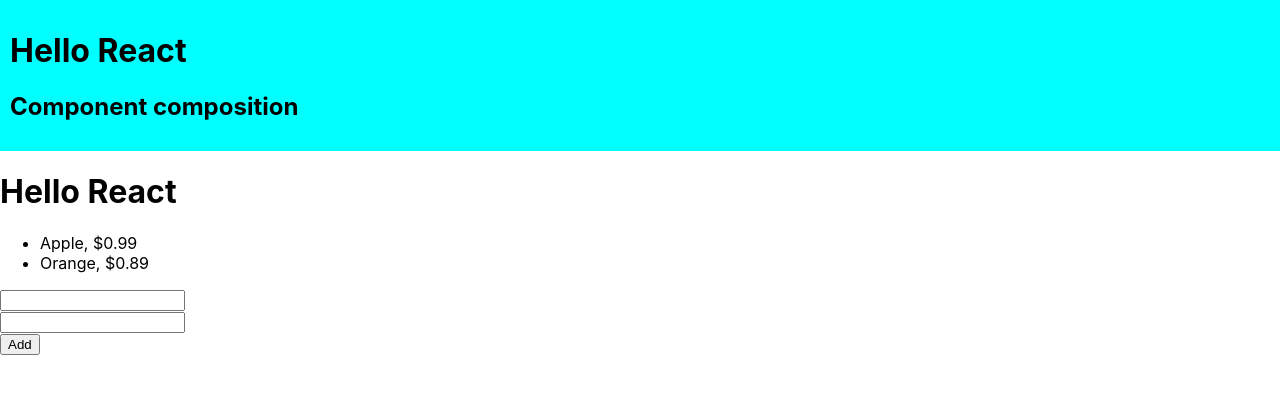
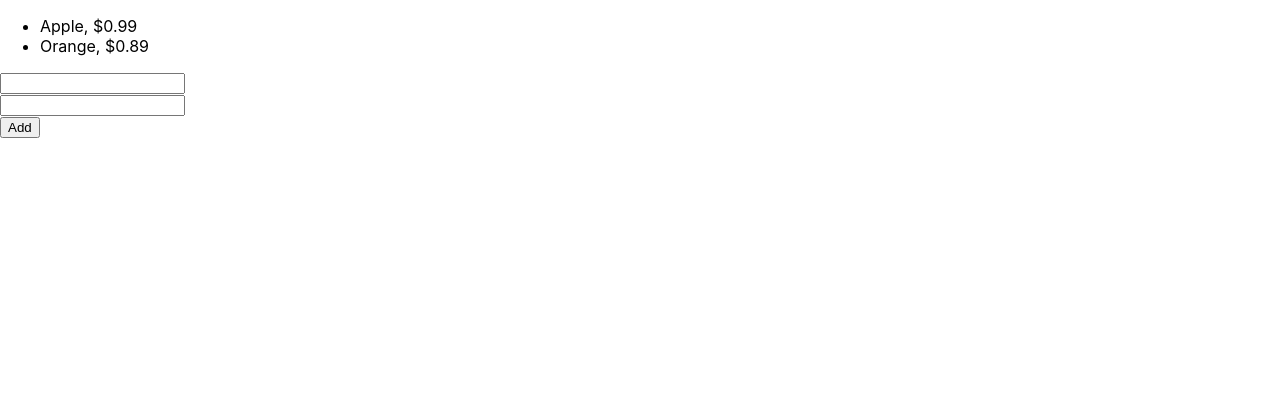
Before and after one commit to etharrra/React_em, a React (Create React App) app: page / in a window 1280 px wide. Shown: the top 394 px of the page. Built offline with nearby package versions, Linux system fonts and the light colour scheme.

Commit message:
Chapter 5 n 6 finished

```diff
--- a/src/App.js
+++ b/src/App.js
@@ -1,80 +1,119 @@
-import React from 'react';
+import React, {createRef, useState} from 'react';
 import Toolbar from './Toolbar';
 
-class Item extends React.Component {
-	render() {
-		return (
-			<li>
-				{this.props.name},
-				${this.props.price}
-			</li>
-		);
-	}
+// class Item extends React.Component {
+// 	render() {
+// 		return (
+// 			<li>
+// 				{this.props.name},
+// 				${this.props.price}
+// 			</li>
+// 		);
+// 	}
+// }
+
+const Item = ({name, price}) => {
+	return (
+		<li>{name}, ${price}</li>
+	)
 }
 
-class AddForm extends React.Component {
-	nameRef = React.createRef();
-	priceRef = React.createRef();
+// class AddForm extends React.Component {
+// 	nameRef = React.createRef();
+// 	priceRef = React.createRef();
 
-	add = () => {
-		let name = this.nameRef.current.value;
-		let price = this.priceRef.current.value;
+// 	add = () => {
+// 		let name = this.nameRef.current.value;
+// 		let price = this.priceRef.current.value;
 
-		this.props.add(name, price);
+// 		this.props.add(name, price);
+// 	}
+
+// 	render() {
+// 		return (
+// 			<div>
+// 				<input type="text" ref={this.nameRef} /><br/>
+// 				<input type="text" ref={this.priceRef} /><br/>
+// 				<button onClick={this.add}>Add</button>
+// 			</div>
+// 		)
+// 	}
+// }
+
+const App = props => {
+	let [items, setItems] = React.useState([
+		{ id: 1, name: 'Apple', price: 0.99 },
+ 		{ id: 2, name: 'Orange', price: 0.89 },
+	])
+
+	let nameRef = createRef();
+	let priceRef = createRef();
+
+	let add = () => {
+		let id = items.length + 1;
+		let name = nameRef.current.value;
+		let price = priceRef.current.value;
+
+		setItems([
+			...items,
+			{id, name, price}
+		])
 	}
 
-	render() {
-		return (
-			<div>
-				<input type="text" ref={this.nameRef} /><br/>
-				<input type="text" ref={this.priceRef} /><br/>
-				<button onClick={this.add}>Add</button>
-			</div>
-		)
-	}
+	return (
+		<div>
+			<ul>
+				{items.map(i => <Item name={i.name} price={i.price} key={i.id} />)}
+			</ul>
+			<input type="text" ref={nameRef} /><br />
+			<input type="text" ref={priceRef} /><br />
+			<button onClick={add}>Add</button>
+
+		</div>
+	)
 }
 
-class App extends React.Component {
-	state = {
-		items: [
-			{ id: 1, name: 'Apple', price: 0.99 },
- 			{ id: 2, name: 'Orange', price: 0.89 },
-		]
-	}
+// class App extends React.Component {
+// 	state = {
+// 		items: [
+// 			{ id: 1, name: 'Apple', price: 0.99 },
+//  			{ id: 2, name: 'Orange', price: 0.89 },
+// 		]
+// 	}
 
-	add = (name, price) => {
-		let id = this.state.items.length + 1;
+// 	add = (name, price) => {
+// 		let id = this.state.items.length + 1;
 
-		this.setState({
-			items: [
-				...this.state.items,
-				{ id, name, price}
-			]
-		});
-	}
+// 		this.setState({
+// 			items: [
+// 				...this.state.items,
+// 				{ id, name, price}
+// 			]
+// 		});
+// 	}
 
-	render() {
-		return (
-			<div>
-				<Toolbar>
-					<h1>Hello React</h1>
-					<h2>Component composition</h2>
-				</Toolbar>
-				<h1>Hello React</h1>
-				<ul>
-					{this.state.items.map(i => {
-						return (
-							<Item
-								key={i.id}
-								name={i.name}
-								price={i.price}
-							/>
-						);
-					})}
-				</ul>
-				<AddForm add={this.add} />
-			</div>
-		);
-	}
- }
+// 	render() {
+// 		return (
+// 			<div>
+// 				<Toolbar>
+// 					<h1>Hello React</h1>
+// 					<h2>Component composition</h2>
+// 				</Toolbar>
+// 				<h1>Hello React</h1>
+// 				<ul>
+// 					{this.state.items.map(i => {
+// 						return (
+// 							<Item
+// 								key={i.id}
+// 								name={i.name}
+// 								price={i.price}
+// 							/>
+// 						);
+// 					})}
+// 				</ul>
+// 				<AddForm add={this.add} />
+// 			</div>
+// 		);
+// 	}
+//  }
  export default App;
--- /dev/null
+++ b/src/Toolbar.css
@@ -0,0 +1,4 @@
+.toolbar {
+    background: cyan;
+    padding: 10;
+}
--- a/src/Toolbar.js
+++ b/src/Toolbar.js
@@ -1,9 +1,17 @@
 import React from 'react';
+import './Toolbar.css';
 
 class Toolbar extends React.Component {
     render() {
+        let parent = 200;
+        let height = 150;
         return (
-            <div style={{ background: 'cyan', padding: 10 }}>
+            <div className="toolbar"
+                style={{
+                    marginBottom: parent - height,
+                    border: '1px solid red'
+                }}
+            >
                 {this.props.children}
             </div>
         );
```
